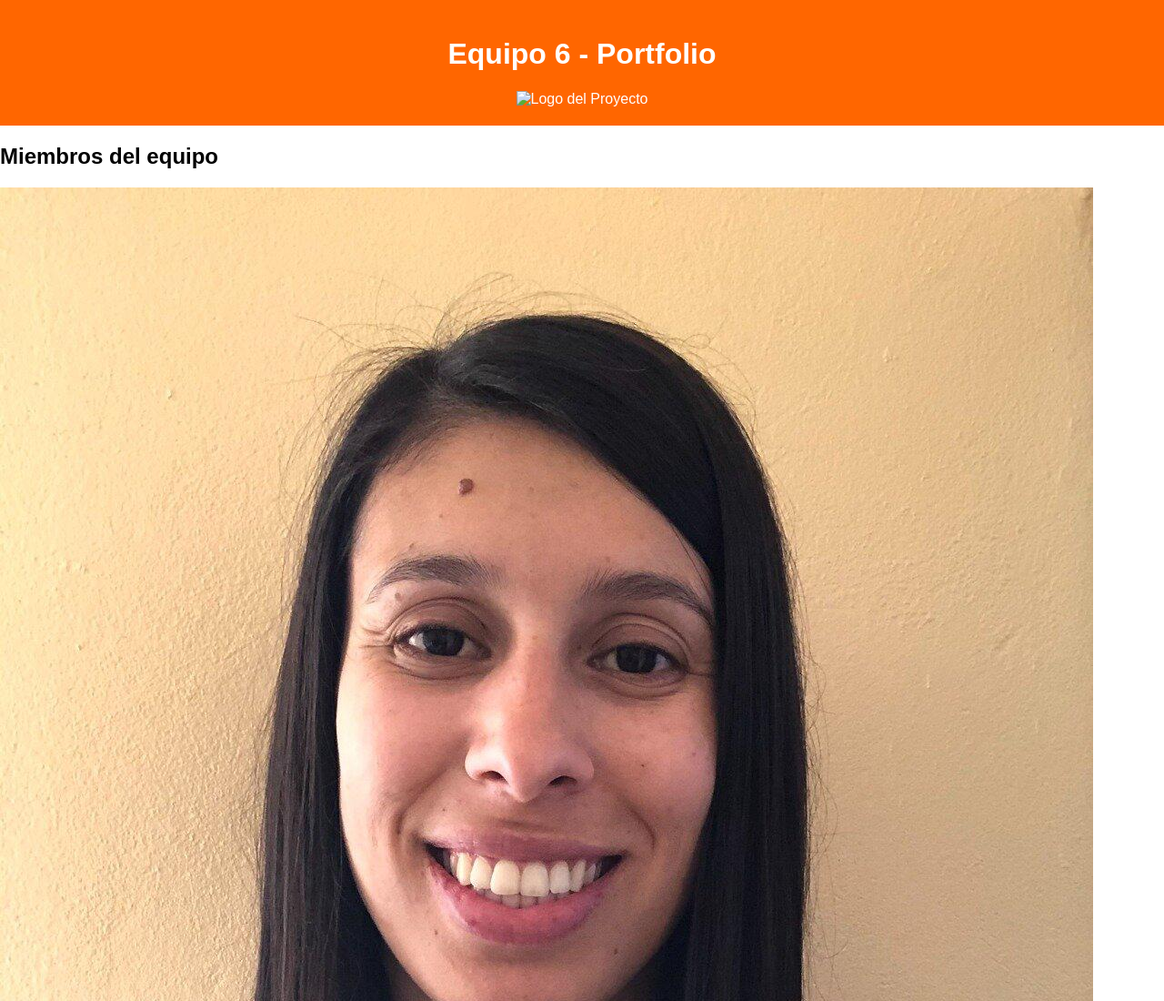
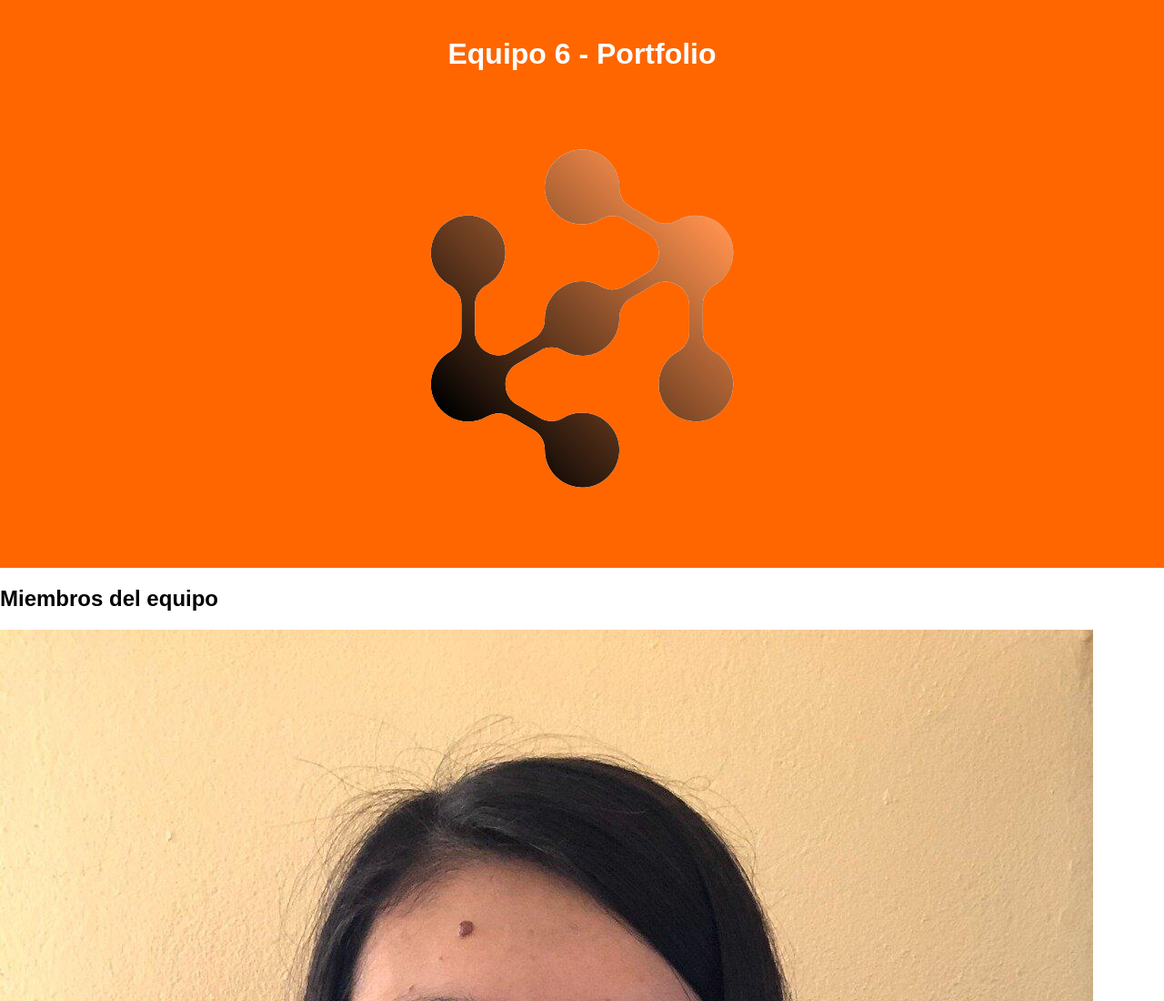
Before and after one commit to nuvem07/Equipo-6, a plain HTML site: page index.html in a window 1280 px wide. Shown: the top 1100 px of the page at 91% size. Drawn offline with Linux system fonts and the light colour scheme.

Commit message:
Update index.html

```diff
--- a/index.html
+++ b/index.html
@@ -9,7 +9,7 @@
 <body>
     <header>
         <h1>Equipo 6 - Portfolio</h1>
-        <img src="logo_proyecto.png" alt="Logo del Proyecto" class="logo">
+        <img src="logo proyecto.png" alt="Logo del Proyecto" class="logo">
     </header>
 
     <section class="team">
```
